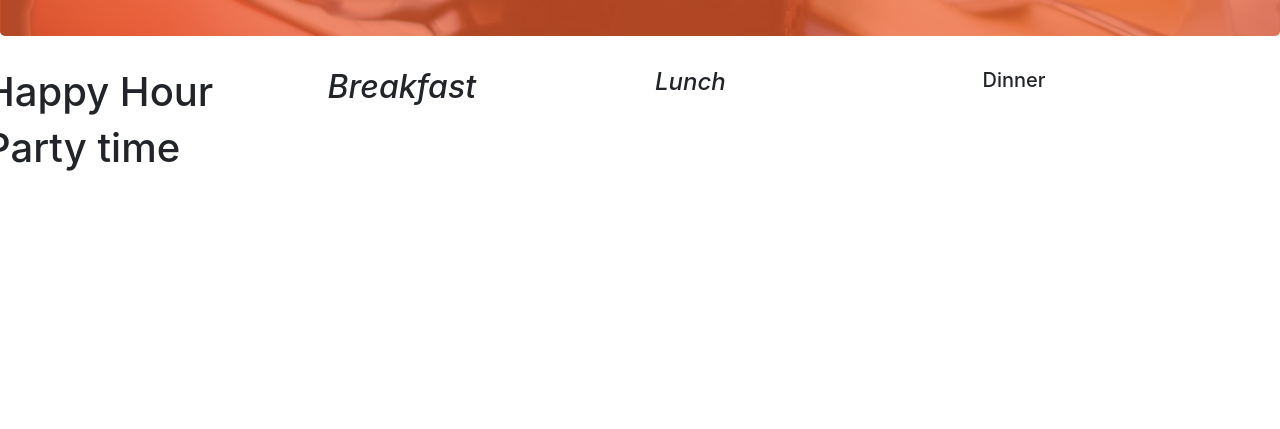
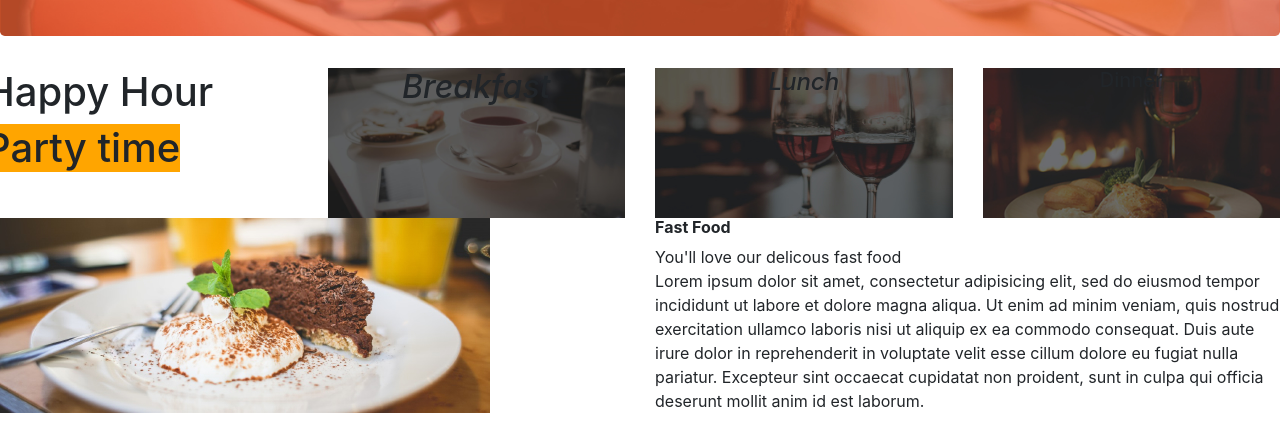
Before and after one commit to tonnymuchui/ip2, a plain HTML site: page index.html in a window 1280 px wide. Shown: the part 420-849 px from the top of the page. Before the commit the page ends 800 px from the top, so only its background shows below. Drawn offline with nearby package versions, Linux system fonts and the light colour scheme.

Commit message:
commit will add styles

```diff
--- a/css/styles.css
+++ b/css/styles.css
@@ -3,3 +3,33 @@
   background-size: cover;
   text-align: center;
 }
+.Breakfast {
+  background-image: url("../foodtop/breakfast.jpg");
+  background-size: 100% auto;
+  background-position: center;
+  background-repeat: no-repeat;
+  text-align: center;
+  height: 150px;
+}
+.lunch {
+  background-image: url("../foodtop/lunch.jpg");
+  background-position: center;
+  background-size: 100 auto;
+  background-repeat: no-repeat;
+  text-align: center;
+  height: 150px;
+}
+.dinner {
+  background-image: url(../foodtop/dinner.jpg);
+  background-size: 100% auto;
+  background-position: center;
+  background-repeat: no-repeat;
+  text-align: center;
+  height: 150px;
+}
+.to {
+  background-color: white;
+}
+.tt {
+  background-color: orange;
+}
--- a/index.html
+++ b/index.html
@@ -18,10 +18,10 @@
   <div class="row">
     <div class="col-md-3">
       <div class="row">
-            <h1>Happy Hour</h1>
+            <h1 class="to">Happy Hour</h1>
       </div>
       <div class="row">
-        <h1>Party time</h1>
+        <h1 class="tt">Party time</h1>
       </div>
       </div>
     <div class="col-md-3">
@@ -40,5 +40,18 @@
       </div>
     </div>
   </div>
+  <div class="row">
+    <div class="col-md-6">
+      <img src="image/fastFood1.jpg" alt="food image">
+    </div>
+    <div class="col-md-6">
+      <h6><strong>Fast Food</strong> </h6>
+      <h7>You'll love our delicous fast food</h7>
+      <p>Lorem ipsum dolor sit amet, consectetur adipisicing elit, sed do eiusmod tempor incididunt ut labore et dolore magna aliqua.
+         Ut enim ad minim veniam, quis nostrud exercitation ullamco laboris nisi ut aliquip ex ea commodo consequat.
+         Duis aute irure dolor in reprehenderit in voluptate velit esse cillum dolore eu fugiat nulla pariatur.
+          Excepteur sint occaecat cupidatat non proident, sunt in culpa qui officia deserunt mollit anim id est laborum.</p>
+    </div>
+  </div>
   </body>
 </html>
```
Also changed, not shown: fastfood/customers/p1.png (renamed from customers/p1.png), fastfood/customers/p2.png (renamed from customers/p2.png), fastfood/customers/p3.png (renamed from customers/p3.png).
